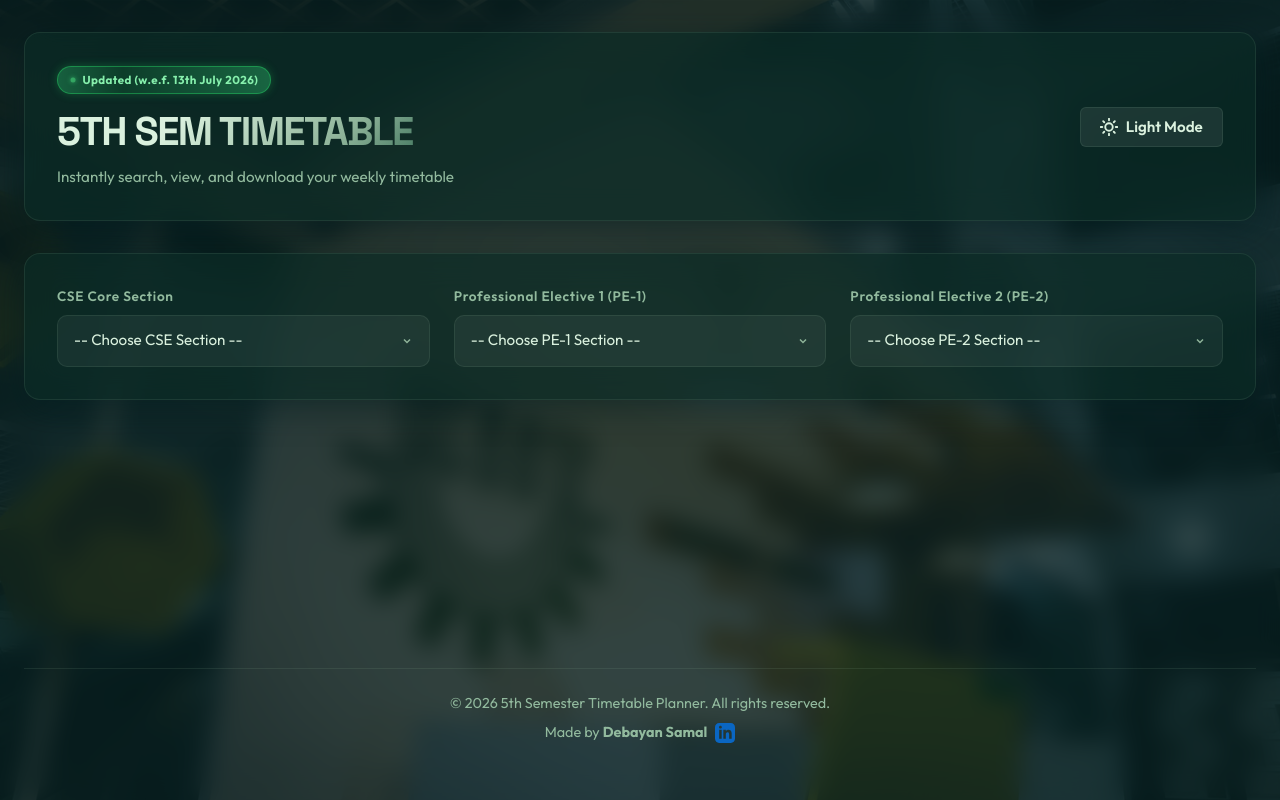
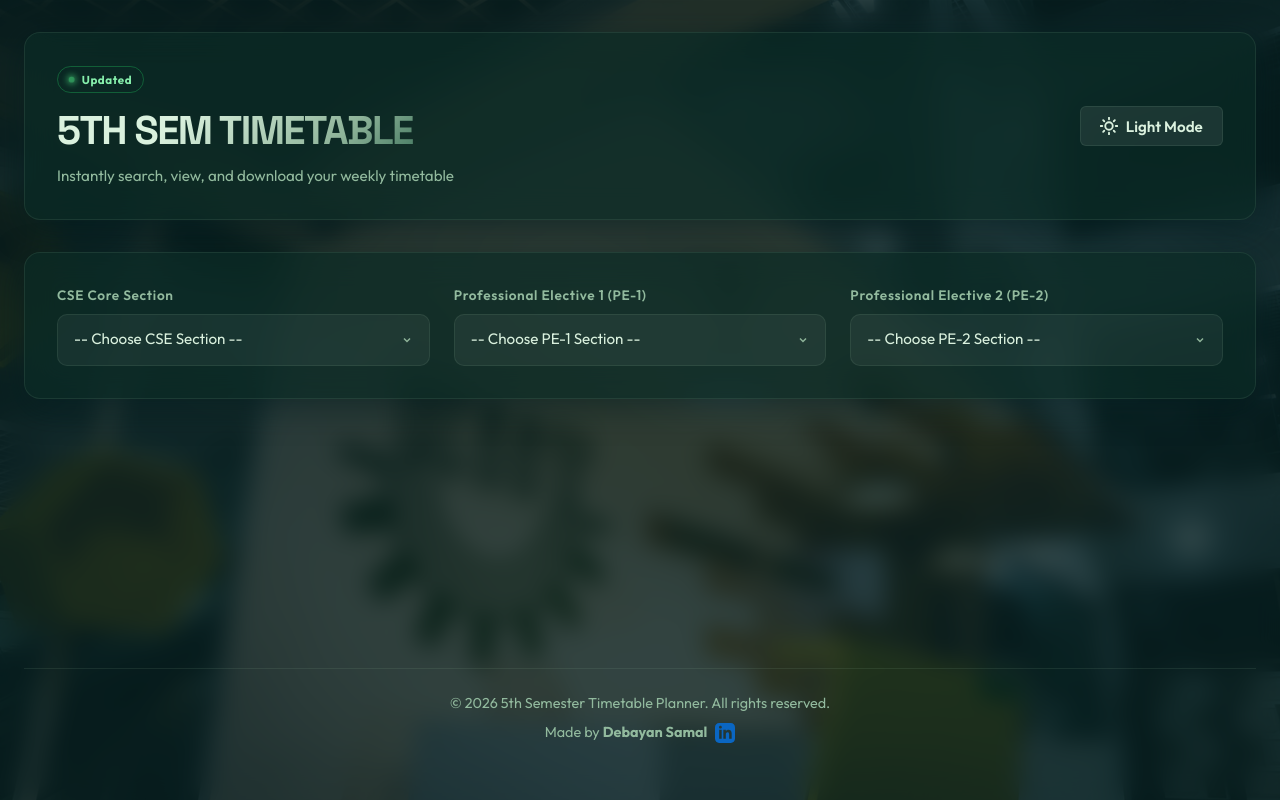
Before and after one commit to debayansamal/5th-Sem-Timetable-Downloader, a Next.js app: page / in a window 1280 px wide. Built offline with nearby package versions, Linux system fonts and the light colour scheme.

Commit message:
style: simplify updated badge to dot + text only

```diff
--- a/src/app/page.tsx
+++ b/src/app/page.tsx
@@ -138,25 +138,22 @@ export default function Home() {
             display: 'inline-flex',
             alignItems: 'center',
             gap: '0.4rem',
-            background: 'linear-gradient(90deg, #0d3d2a 0%, #1a6b45 40%, #22c55e 60%, #1a6b45 80%, #0d3d2a 100%)',
-            backgroundSize: '200% 100%',
-            animation: 'shimmerBadge 2.5s ease-in-out infinite',
-            border: '1px solid rgba(34,197,94,0.5)',
+            border: '1px solid rgba(34,197,94,0.35)',
             borderRadius: '999px',
-            padding: '0.25rem 0.75rem',
+            padding: '0.22rem 0.65rem',
             marginBottom: '0.5rem',
-            boxShadow: '0 0 10px rgba(34,197,94,0.3)',
           }}>
             <span style={{
-              width: '6px', height: '6px',
+              width: '7px', height: '7px',
               borderRadius: '50%',
               background: '#4ade80',
-              boxShadow: '0 0 6px #4ade80',
+              boxShadow: '0 0 8px 2px #4ade80',
               display: 'inline-block',
               animation: 'pulse 1.5s ease-in-out infinite',
+              flexShrink: 0,
             }} />
-            <span style={{ fontSize: '0.72rem', fontWeight: 700, color: '#86efac', letterSpacing: '0.04em', whiteSpace: 'nowrap' }}>
-              Updated (w.e.f. 13th July 2026)
+            <span style={{ fontSize: '0.72rem', fontWeight: 700, color: '#86efac', letterSpacing: '0.05em' }}>
+              Updated
             </span>
           </div>
           <h1>5th Sem Timetable</h1>
```
